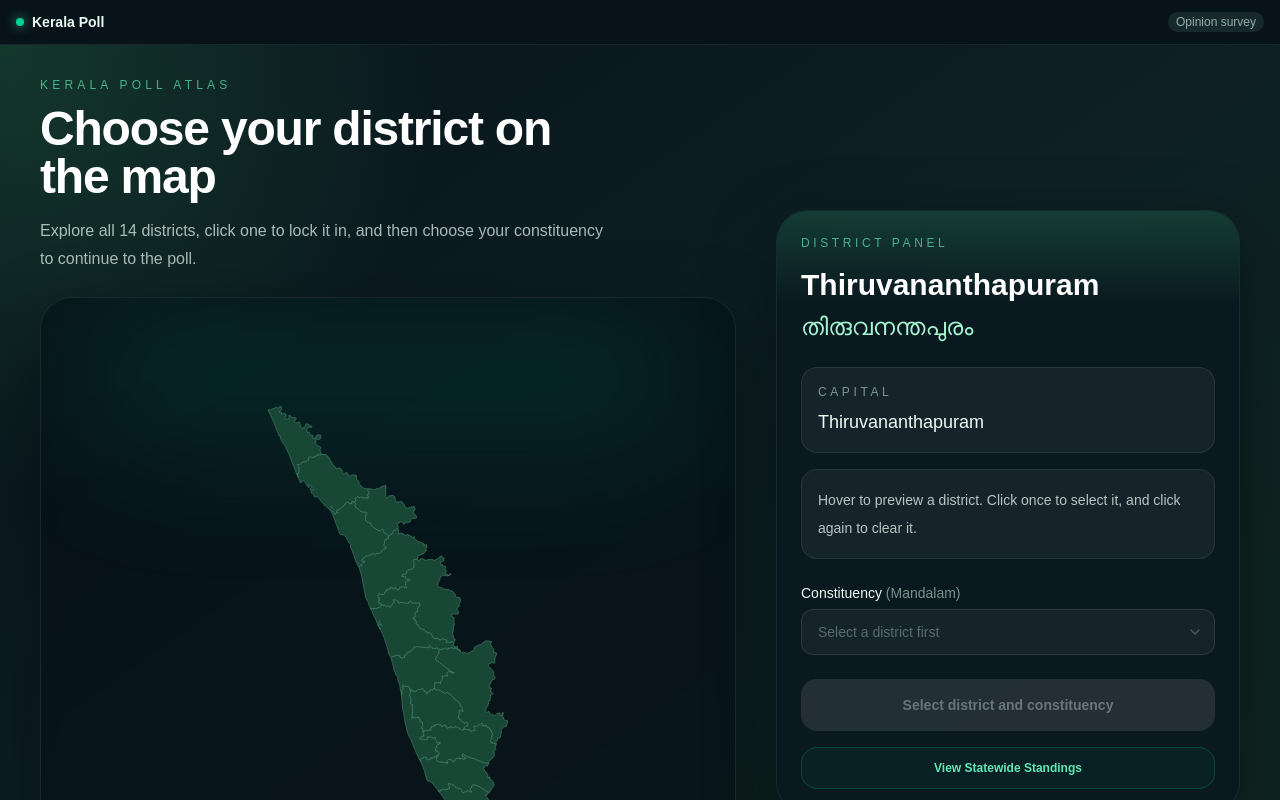
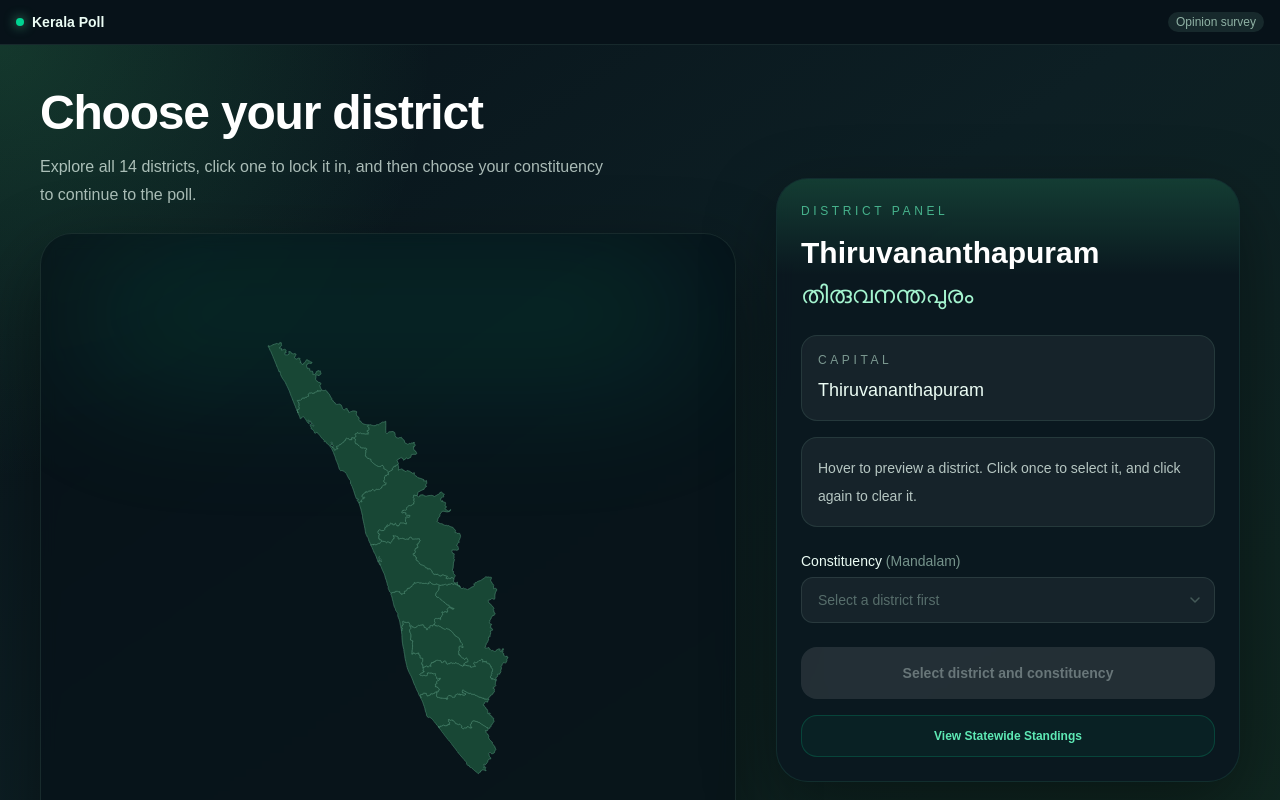
Before and after one commit to rishnudk/kerala-polling, a Next.js app: page / in a window 1280 px wide. Shown: the top 800 px of the page. Built offline with nearby package versions, Linux system fonts and the light colour scheme.

Commit message:
fix : removed unused imports, align texts

```diff
--- a/app/(poll)/page.tsx
+++ b/app/(poll)/page.tsx
@@ -3,7 +3,6 @@
 import { useRouter } from "next/navigation";
 import { useState } from "react";
 import { KeralaDistrictMap } from "@/component/map/KeralaDistrictMap";
-import geoData from '@/data/district.geojson'
 
 export default function HomePage() {
   const router = useRouter();
--- a/component/map/KeralaDistrictMap.tsx
+++ b/component/map/KeralaDistrictMap.tsx
@@ -55,11 +55,8 @@ export function KeralaDistrictMap({
       <div className="mx-auto flex min-h-[calc(100vh-73px)] max-w-7xl flex-col gap-10 px-5 py-8 lg:grid lg:grid-cols-[1.2fr_0.8fr] lg:items-center lg:px-10">
         <section className="flex flex-col gap-6">
           <div className="max-w-xl">
-            <p className="text-xs uppercase tracking-[0.35em] text-emerald-300/70">
-              Kerala Poll Atlas
-            </p>
             <h1 className="mt-3 text-4xl font-semibold tracking-tight text-white sm:text-5xl">
-              {step === "selection" ? "Choose your district on the map" :
+              {step === "selection" ? "Choose your district" :
                step === "global_results" ? "Kerala Statewide Standings" :
                step === "vote" ? "Cast your vote" : "Live Standings"}
             </h1>
```
